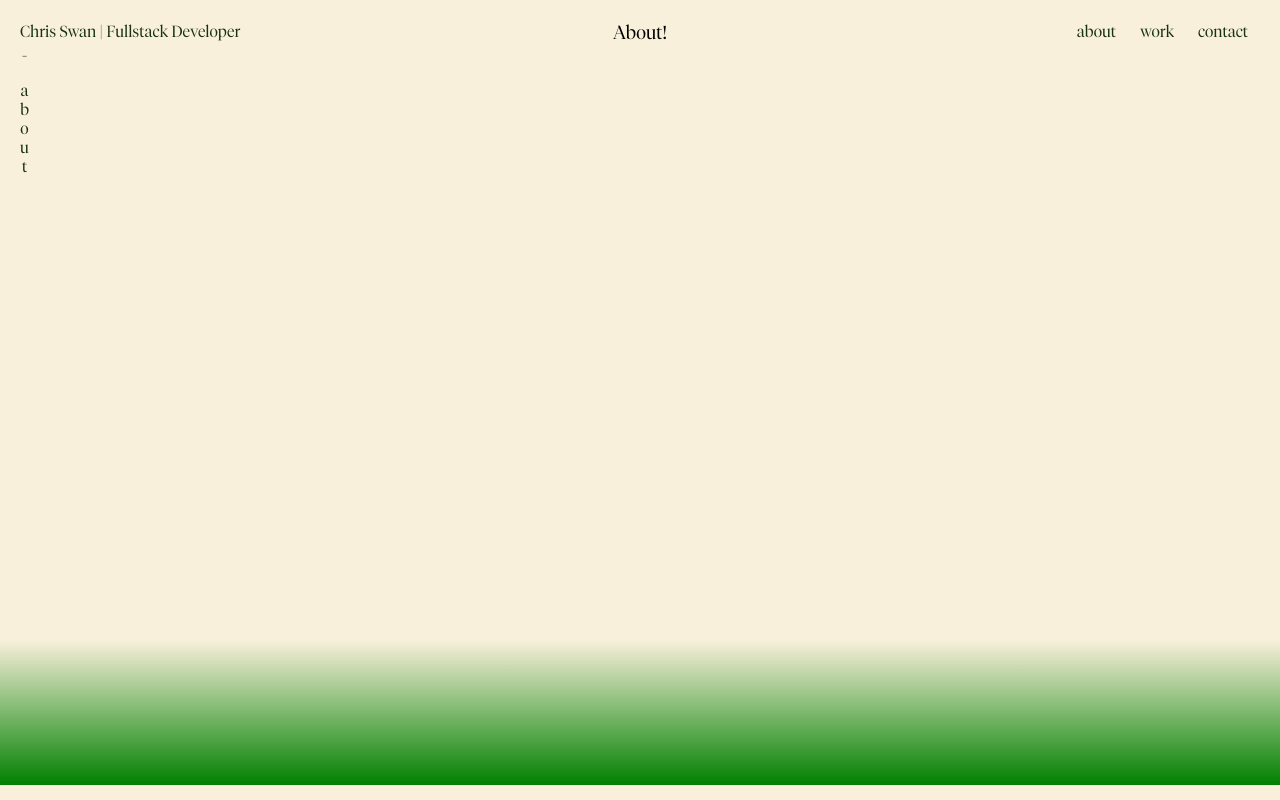
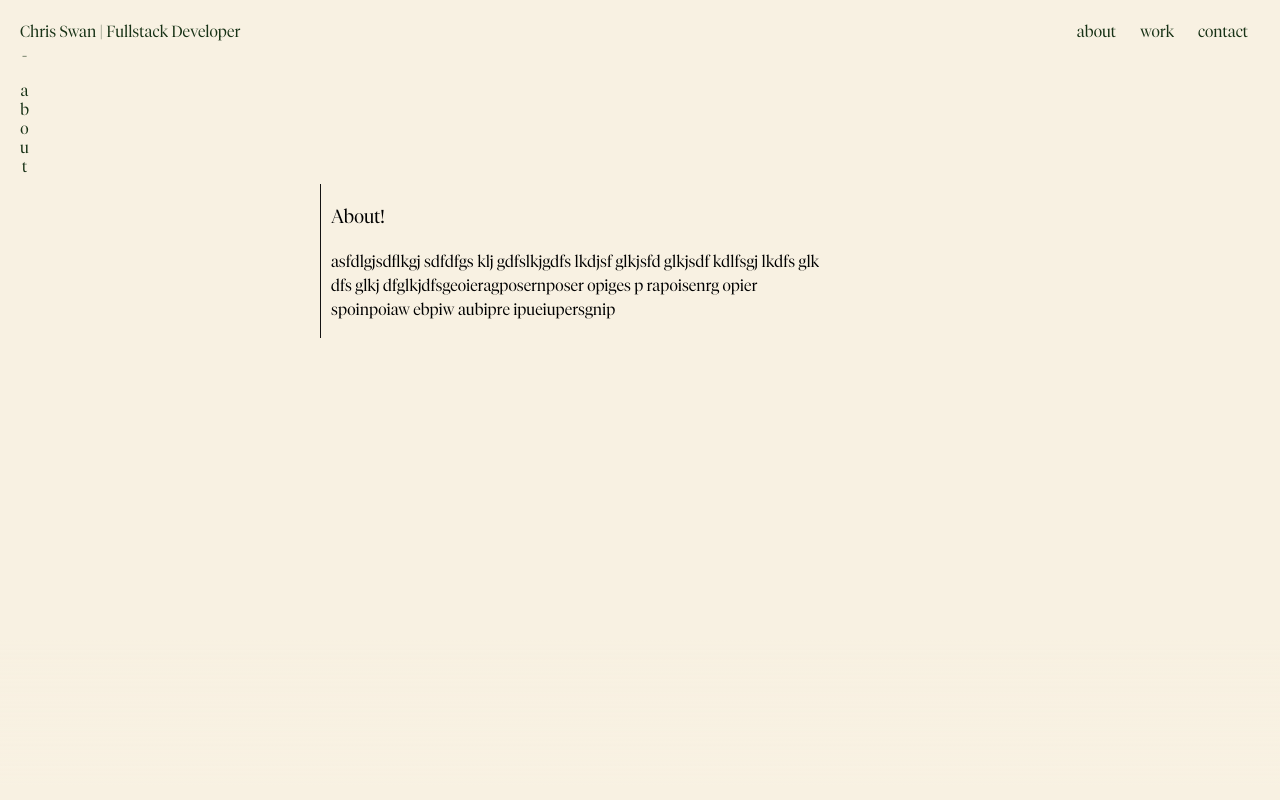
Before and after one commit to Chrisp-Swanch/personal-website, a React (Vite) app: page / in a window 1280 px wide. Shown: the top 800 px of the page. Built offline with nearby package versions, Linux system fonts and the light colour scheme.

Commit message:
block in about section

```diff
--- a/src/components/About.tsx
+++ b/src/components/About.tsx
@@ -3,6 +3,7 @@
 import { useContext, useEffect, useRef, useState } from 'react'
 import { Context } from '../context'
 import { defaultElement } from '../util'
+import AboutContent from './AboutContent'
 
 function About() {
   const [currentElement, setCurrentElement] = useState({})
@@ -39,9 +40,7 @@ function About() {
 
   return (
     <section ref={elementRef} className="section-container__about" id="about">
-      <div className="section-container__about__content">
-        <h1>About!</h1>
-      </div>
+      <AboutContent />
     </section>
   )
 }
--- /dev/null
+++ b/src/components/AboutContent.tsx
@@ -0,0 +1,10 @@
+function AboutContent() {
+  return (
+    <div className="section-container__about__content">
+      <h1>About!</h1>
+      <p>asfdlgjsdflkgj sdfdfgs klj gdfslkjgdfs lkdjsf glkjsfd glkjsdf kdlfsgj  lkdfs glk dfs glkj dfglkjdfsgeoieragposernposer opiges p rapoisenrg opier spoinpoiaw ebpiw aubipre ipueiupersgnip </p>
+    </div>
+  )
+}
+
+export default AboutContent
--- a/src/styles/index.scss
+++ b/src/styles/index.scss
@@ -22,6 +22,7 @@ a {
   @include green-text;
 }
 
+
 .nav-section {
   position: fixed;
   display: flexbox;
@@ -41,6 +42,10 @@ a {
 
   &__option {
     padding: 0px 12px 0px 12px;
+
+    :hover {
+      background-color: red;
+    }
   }
 
 
@@ -106,7 +111,18 @@ a {
 
       &__content {
         position: fixed;
-        @include fade-animation
+        top: 23%;
+        left: 25%;
+        width: 500px;
+        @include fade-animation;
+        // here's the styling for the content boxy bit!!
+        // background-color: red;
+        border-left: $text-main solid 1px;
+        padding-left: 10px;
+
+
+
+
       }
     }
 
@@ -125,14 +141,14 @@ a {
         top: -20vh;
         width: 100%;
         height: 145px;
-        background-image: linear-gradient(to bottom, transparent, green);
+        background-image: linear-gradient(to bottom, transparent, $background-main);
       }
 
       &__background {
         position: sticky;
         display: flex;
         justify-content: center;
-        background-color: green;
+        background-color: $background-main;
         height: 100%;
         width: 100%;
       }
--- a/src/styles/variables.scss
+++ b/src/styles/variables.scss
@@ -2,7 +2,7 @@
 
 $page-padding: 20px;
 
-$background-main: rgba(249, 239, 216, 0.90);
+$background-main: rgb(248, 241, 226);
 $accent-green: rgba(3, 33, 3, 0.92);
 
 $text-main: rgba(0, 0, 0, 0.92);
```
